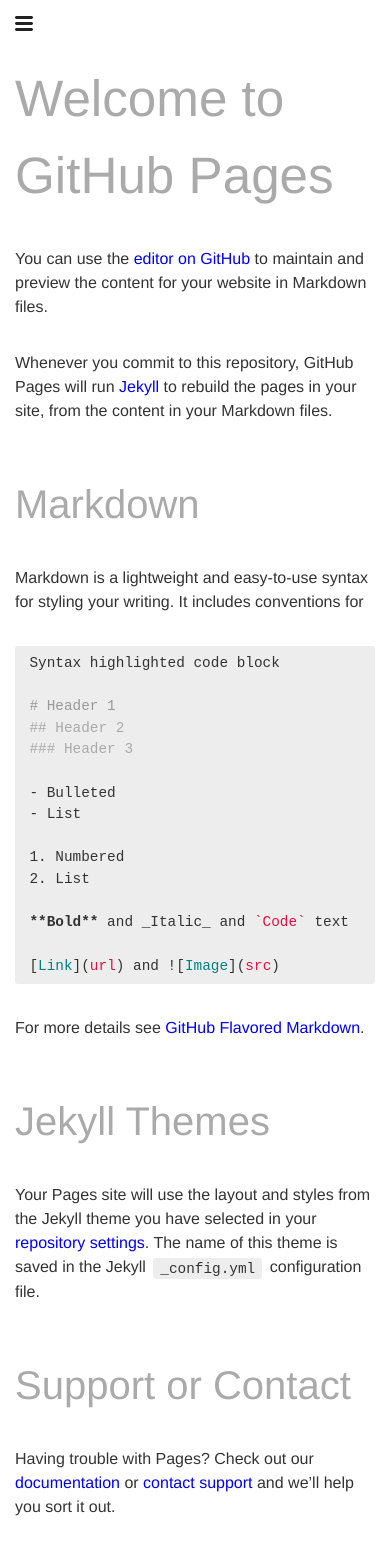
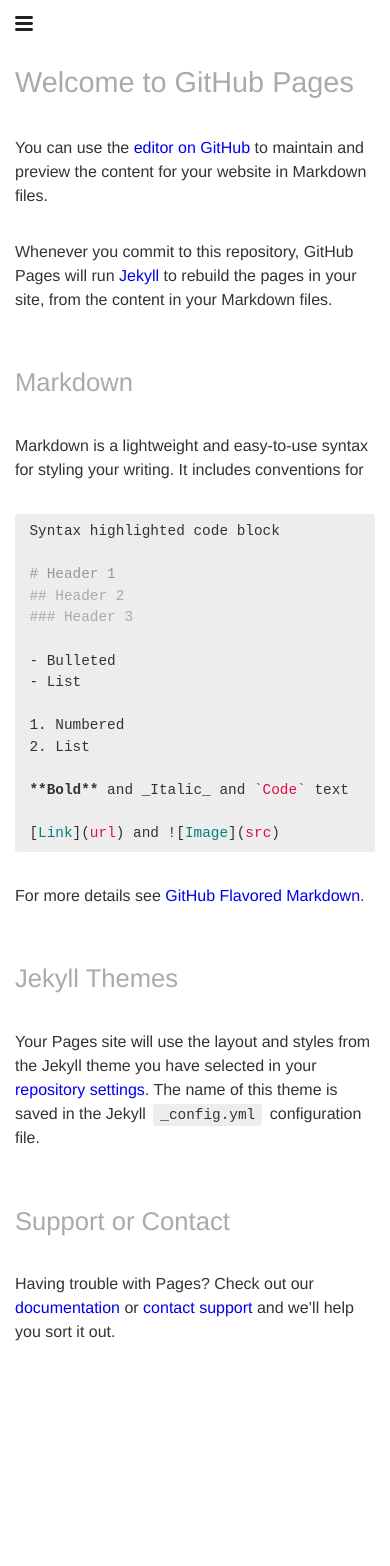
Before and after one commit to lawsocsg/bare, a Jekyll site: the page built from README.md, in a window 390 px wide. Built offline with Jekyll 4.4.1, drawn with Linux system fonts in a browser that asks for light colours; our own code applies the rules of GitHub Pages for plain Markdown files; a script that is not in the unit is left out; after the commit the page ends 1391 px from its top, so only the background shows below that.

Commit message:
Reworked header scaling on mobile

```diff
--- a/_sass/_base.scss
+++ b/_sass/_base.scss
@@ -18,10 +18,18 @@ $block-spacing:           2.0rem;
 $item-spacing:            1.0rem;
 $inline-spacing:          0.2em;
 $base-border-radius:      0.2rem;
-
+// Breakpoints
+$medium-screen-breakpoint:    768px;
+$large-screen-breakpoint:     1024px;
 
 // Implementation
 // ============================================================================
+@mixin medium-screen() {
+  @media (min-width: $medium-screen-breakpoint) { @content; }
+}
+@mixin large-screen() {
+  @media (min-width: $large-screen-breakpoint) { @content; }
+}
 
 // Typography Defaults
 // -------------------
@@ -43,12 +51,20 @@ h1, h2, h3, h4, h5, h6 {
   font-weight: $base-font-weight - 100;
   &:first-child { margin-top: 0; }
 }
-h1 { font-size: 4.0rem; margin-top: 2.0 * $block-spacing; }
-h2 { font-size: 3.2rem; margin-top: 1.8 * $block-spacing; }
-h3 { font-size: 2.5rem; margin-top: 1.6 * $block-spacing; }
-h4 { font-size: 2.0rem; margin-top: 1.4 * $block-spacing; }
-h5 { font-size: 1.6rem; margin-top: 1.2 * $block-spacing; }
-h6 { font-size: 1.3rem; margin-top: 1.0 * $block-spacing; }
+h1 { font-size: 2.0rem; margin-top: 2.0 * $block-spacing; }
+h2 { font-size: 1.8rem; margin-top: 1.8 * $block-spacing; }
+h3 { font-size: 1.6rem; margin-top: 1.6 * $block-spacing; }
+h4 { font-size: 1.4rem; margin-top: 1.4 * $block-spacing; }
+h5 { font-size: 1.2rem; margin-top: 1.2 * $block-spacing; }
+h6 { font-size: 1.1rem; margin-top: 1.0 * $block-spacing; }
+@include large-screen {
+  h1 { font-size: 4.0rem; }
+  h2 { font-size: 3.2rem; }
+  h3 { font-size: 2.5rem; }
+  h4 { font-size: 2.0rem; }
+  h5 { font-size: 1.6rem; }
+  h6 { font-size: 1.3rem; }
+}
 
 // Blocks
 // ------
--- a/_sass/_layout.scss
+++ b/_sass/_layout.scss
@@ -1,7 +1,5 @@
 // Variables
 // ============================================================================
-$medium-screen-breakpoint:    768px;
-$large-screen-breakpoint:     1024px;
 $spacing:                     15px;
 $large-spacing:               2 * $spacing;
 $content-width:               50em;
@@ -9,12 +7,6 @@ $sidebar-content-width:       12em;
 
 // Implementation
 // ============================================================================
-@mixin medium-screen() {
-  @media (min-width: $medium-screen-breakpoint) { @content; }
-}
-@mixin large-screen() {
-  @media (min-width: $large-screen-breakpoint) { @content; }
-}
 $site-header-height: calc(2 * #{$spacing} + 1em);
 $site-nav-width: calc(#{$sidebar-content-width} + 2 * #{$large-spacing});
 
```
